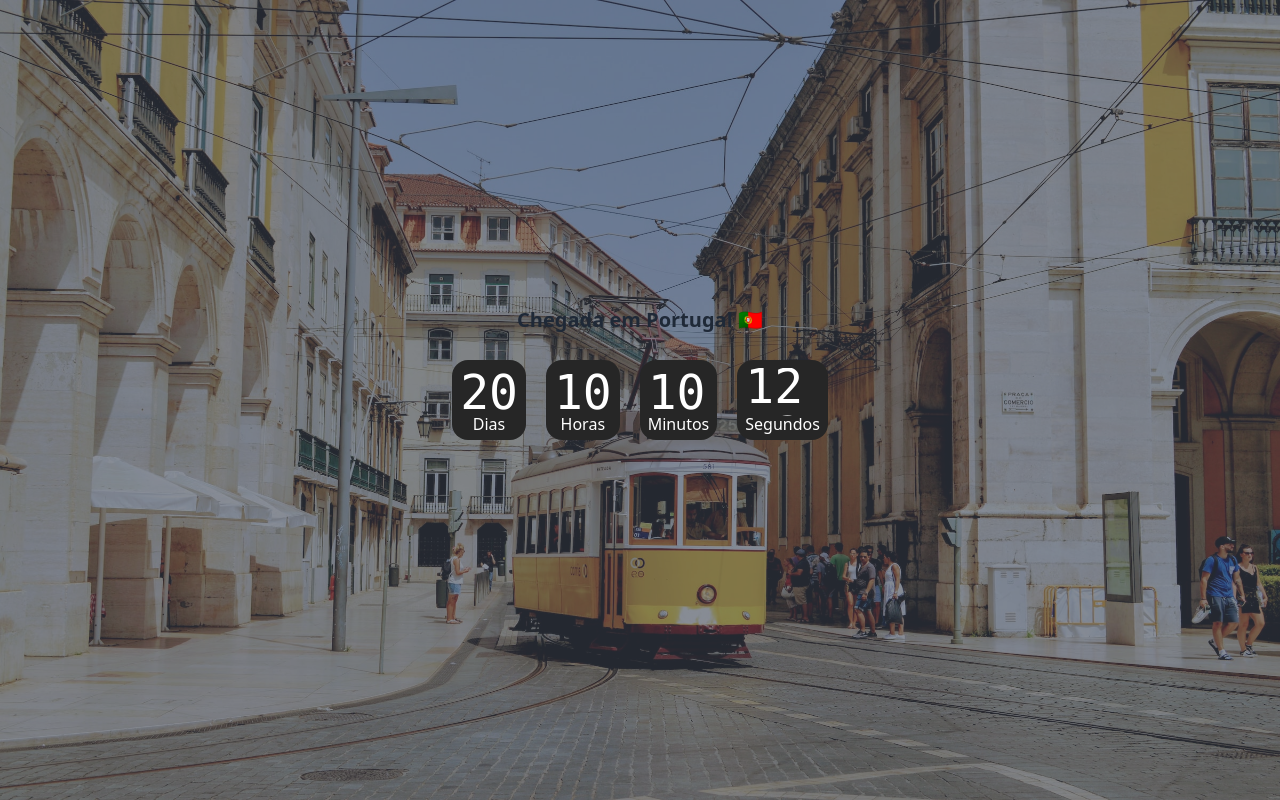
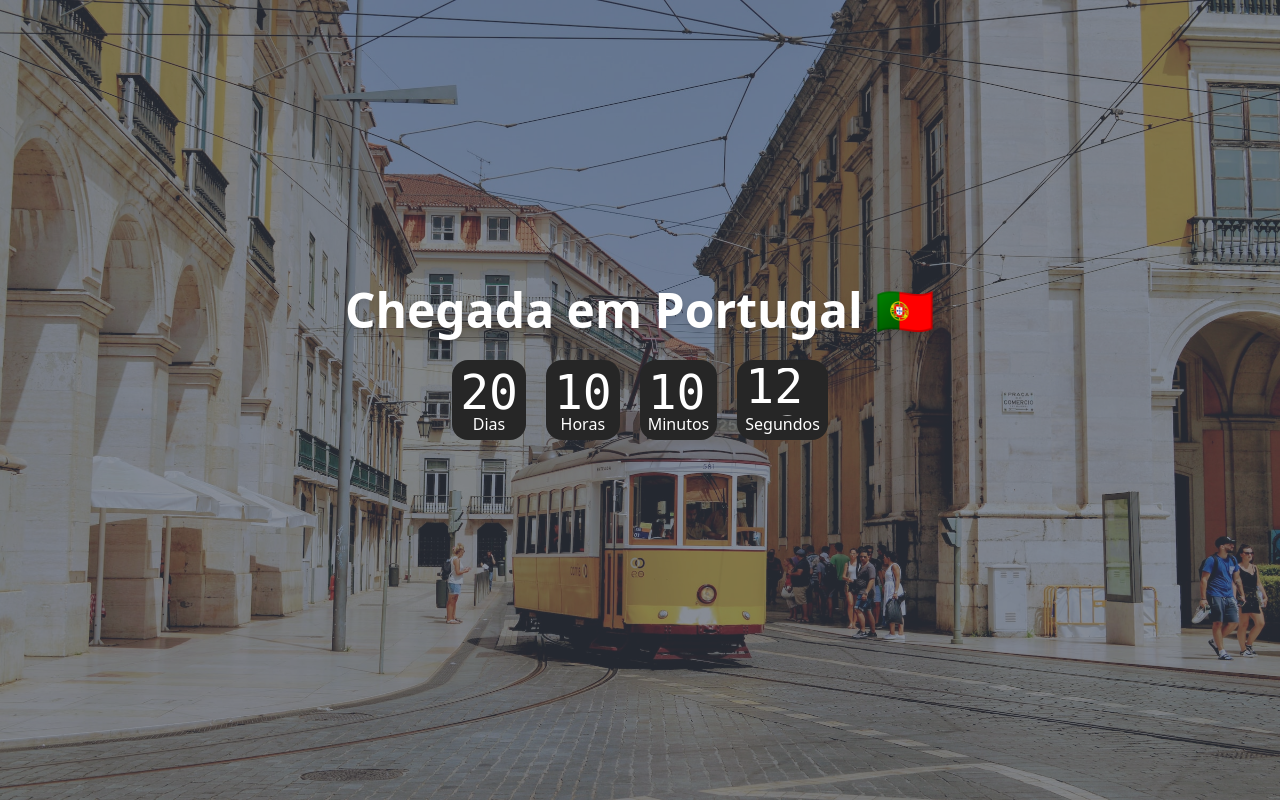
Before and after one commit to Diego-Girao/landing-travel, a React (Vite) app: page / in a window 1280 px wide. Built offline with nearby package versions, Linux system fonts and the light colour scheme.

Commit message:
Style change style of the title

```diff
--- a/src/components/Title.jsx
+++ b/src/components/Title.jsx
@@ -1,7 +1,11 @@
 import React from "react"
 
 const Title = ({ title }) => {
-	return <h1 className="card-title">{title}</h1>
+	return (
+		<h1 className="mb-5 text-5xl font-bold text-white drop-shadow-lg">
+			{title}
+		</h1>
+	)
 }
 
 export default Title
```
